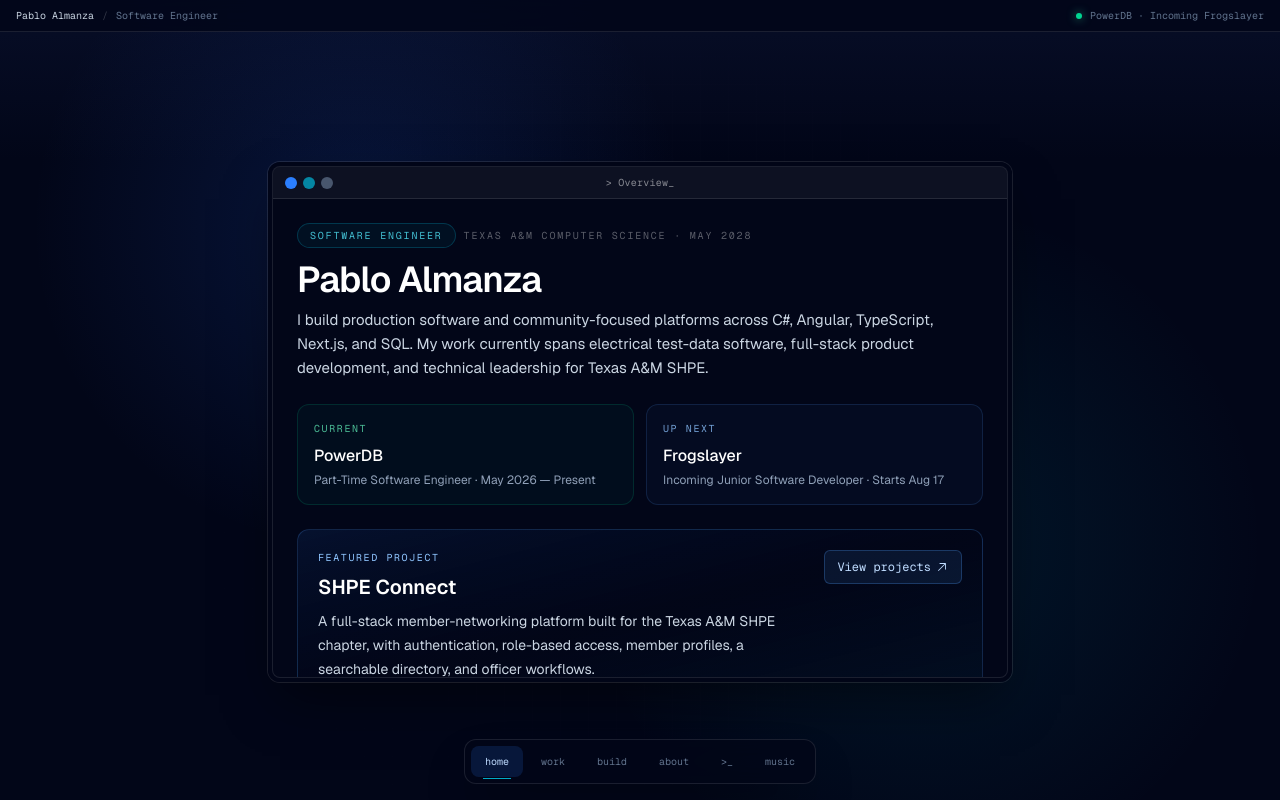
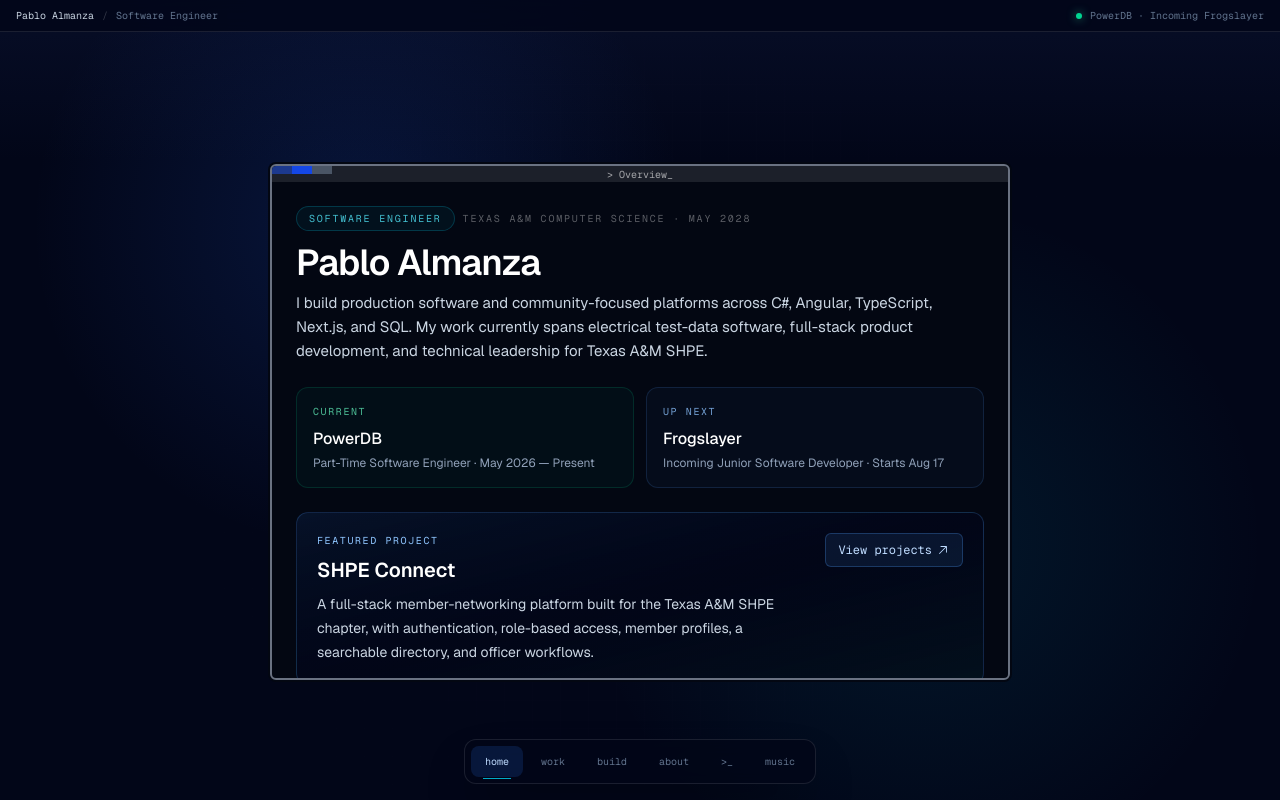
Before and after one commit to PabloAlmanza47/Personal_Website, a Next.js app: page / in a window 1280 px wide. Built offline with nearby package versions, Linux system fonts and the light colour scheme.

Commit message:
Restore original window chrome

```diff
--- a/components/WindowFrame.tsx
+++ b/components/WindowFrame.tsx
@@ -49,11 +49,7 @@ export default function WindowFrame({
   }, []);
 
   return (
-    <div
-      ref={containerRef}
-      style={{ zIndex }}
-      className="fixed inset-0 pointer-events-none p-3 sm:p-4"
-    >
+    <div ref={containerRef} style={{ zIndex }} className="fixed inset-0 pointer-events-none p-3 sm:p-4">
       <motion.div
         ref={windowRef}
         role="dialog"
@@ -66,40 +62,37 @@ export default function WindowFrame({
         dragMomentum={false}
         dragElastic={0}
         dragConstraints={containerRef}
-        initial={{ scale: 0.92, opacity: 0, y: 24 }}
+        initial={{ scale: 0.65, opacity: 0, y: 40 }}
         animate={{
           scale: 1,
           opacity: 1,
           x: isDesktop ? initialOffset.x ?? 0 : 0,
           y: isDesktop ? initialOffset.y ?? 0 : 0,
         }}
-        exit={{ scale: 0.94, opacity: 0, y: 18 }}
-        transition={{ type: "spring", stiffness: 420, damping: 34, mass: 0.7 }}
-        className={`pointer-events-auto fixed left-3 right-3 top-12 bottom-20 sm:absolute sm:inset-auto sm:top-1/2 sm:left-1/2 sm:right-auto sm:bottom-auto sm:-translate-x-1/2 sm:-translate-y-1/2 rounded-xl bg-slate-950/95 p-1 shadow-2xl shadow-black/50 ring-1 ring-white/10 backdrop-blur-xl outline-none ${className}`}
+        exit={{ scale: 0.15, opacity: 0, y: 40 }}
+        className={`pointer-events-auto fixed left-3 right-3 top-12 bottom-20 bg-gray-950 p-1 rounded-lg outline-none sm:absolute sm:inset-auto sm:top-1/2 sm:left-1/2 sm:right-auto sm:bottom-auto sm:-translate-x-1/2 sm:-translate-y-1/2 ${className}`}
       >
-        <div
-          className={`flex h-full w-full flex-col overflow-hidden rounded-lg border border-white/10 bg-slate-950 ${sizeClassName} ${contentClassName}`}
-        >
+        <div className={`bg-gray-950 w-full h-full ${sizeClassName} outline-2 outline-gray-500 rounded-sm flex flex-col overflow-hidden ${contentClassName}`}>
           <div
             onPointerDown={(event) => {
               bringToFront();
               if (isDesktop) dragControls.start(event);
             }}
-            className={`relative flex h-8 w-full shrink-0 items-center border-b border-white/10 bg-white/[0.045] px-3 ${isDesktop ? "cursor-grab active:cursor-grabbing" : ""}`}
+            className={`bg-white/10 w-full h-6 sm:h-4 relative rounded-t-sm shrink-0 ${isDesktop ? "cursor-grab active:cursor-grabbing" : ""}`}
           >
-            <div className="flex items-center gap-1.5">
+            <div className="absolute left-0 flex h-full items-start">
               <button
                 type="button"
                 aria-label={`Close ${title}`}
                 onPointerDown={(event) => event.stopPropagation()}
                 onClick={onClose}
-                className="h-3 w-3 rounded-full bg-blue-500 transition hover:bg-blue-400 focus-visible:outline focus-visible:outline-2 focus-visible:outline-offset-2 focus-visible:outline-blue-300"
+                className="bg-blue-900 w-7 sm:w-5 h-3 sm:h-2 hover:h-full transition-all duration-200 cursor-pointer rounded-tl-sm focus-visible:outline focus-visible:outline-1 focus-visible:outline-white"
               />
-              <span className="h-3 w-3 rounded-full bg-cyan-500/70" />
-              <span className="h-3 w-3 rounded-full bg-slate-500/70" />
+              <span aria-hidden="true" className="bg-blue-700 w-7 sm:w-5 h-3 sm:h-2" />
+              <span aria-hidden="true" className="bg-gray-600 w-7 sm:w-5 h-3 sm:h-2" />
             </div>
 
-            <h1 className="pointer-events-none absolute left-1/2 -translate-x-1/2 font-mono text-[10px] tracking-wide text-white/50">
+            <h1 className="absolute left-1/2 text-[10px] -translate-x-1/2 text-white/60 h-full flex justify-center items-center font-mono">
               &gt; {title}_
             </h1>
           </div>
```
